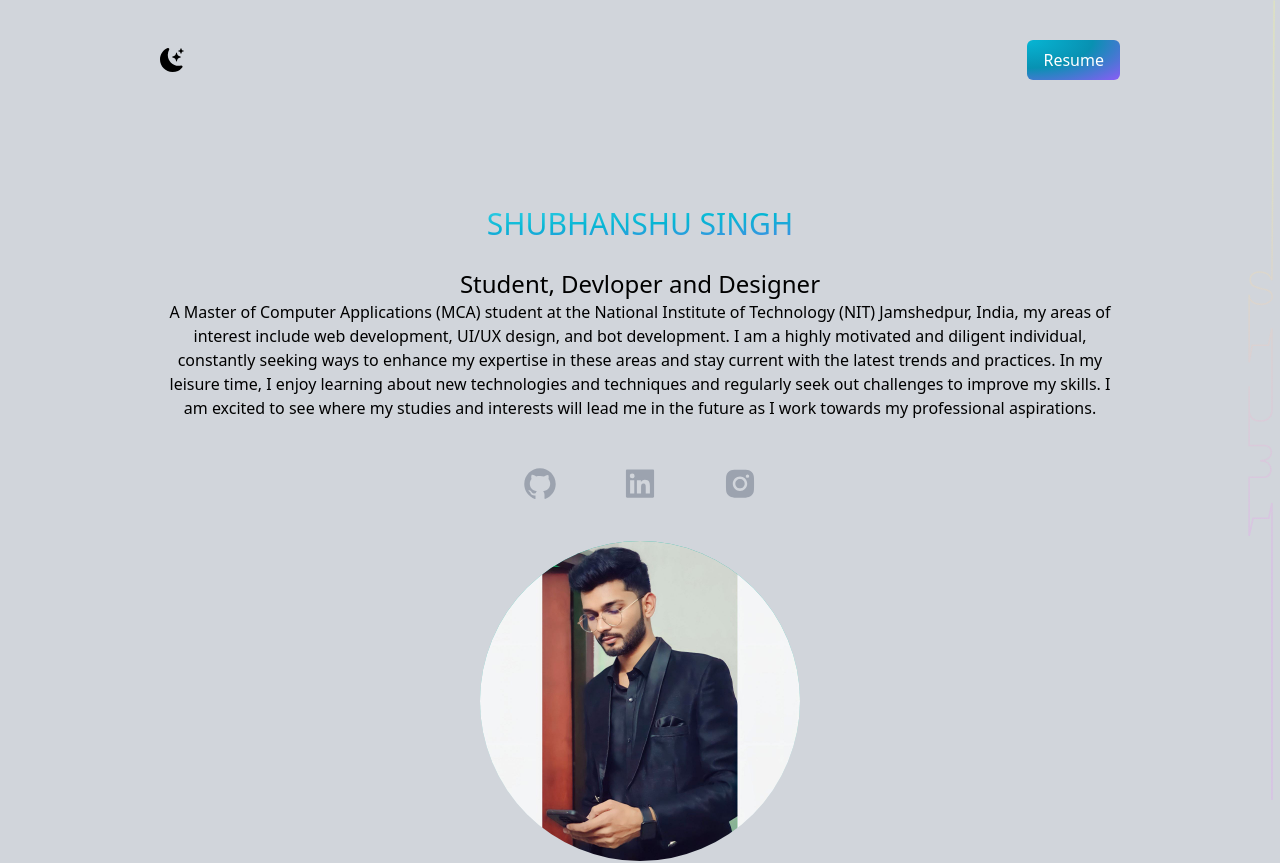
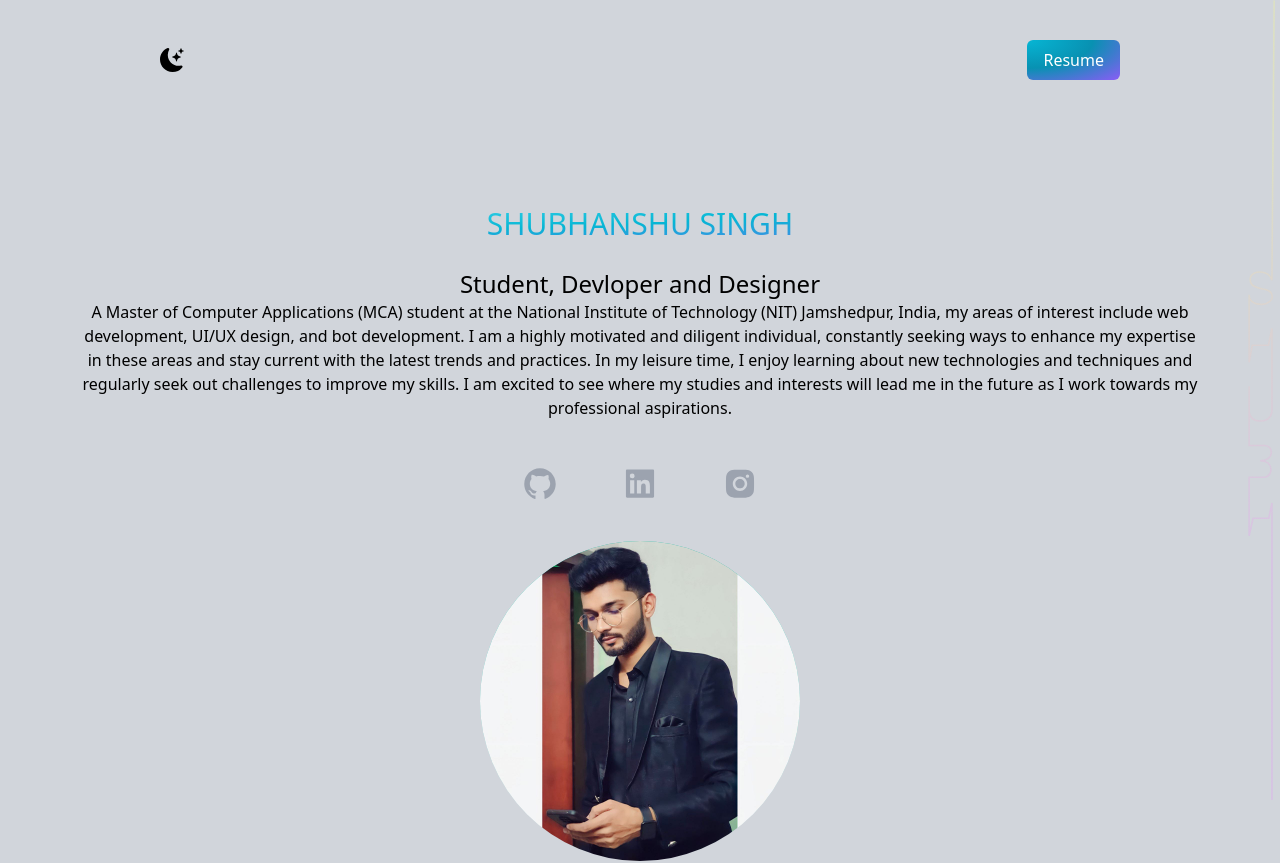
Before and after one commit to soshubh/Shubhanshu-Singh, a Next.js app: page / in a window 1280 px wide. Shown: the top 863 px of the page. Built offline with nearby package versions, Linux system fonts and the light colour scheme.

Commit message:
Update index.js

```diff
--- a/pages/index.js
+++ b/pages/index.js
@@ -85,10 +85,10 @@ export default function Home() {
           </nav>
 
 
-          <div className=' text-center p-20 py-10 '>
+          <div className=' text-center py-10 '>
             <h2 className=' text-3xl py-2 text-transparent bg-clip-text font-medium animate-bounce bg-[radial-gradient(ellipse_at_top_left,_var(--tw-gradient-stops))] from-cyan-300 via-cyan-500 to-violet-500'> SHUBHANSHU SINGH</h2>
             <h3 className=' text-2xl pt-2 font-normal'> Student, Devloper and Designer</h3>
-            <p className=' text-md pt-5 leading-7 text-gray-800 mx-w-xl  dark:text-white' class="tt">
+            <p className=' text-xl sm:text-2xl pt-5 leading-7 text-gray-800 mx-w-xl  dark:text-white' class="tt">
             A Master of Computer Applications (MCA) student at the National Institute of Technology
             (NIT) Jamshedpur, India, my areas of interest include web development, UI/UX design,
             and bot development. I am a highly motivated and diligent individual, constantly seeking
```
